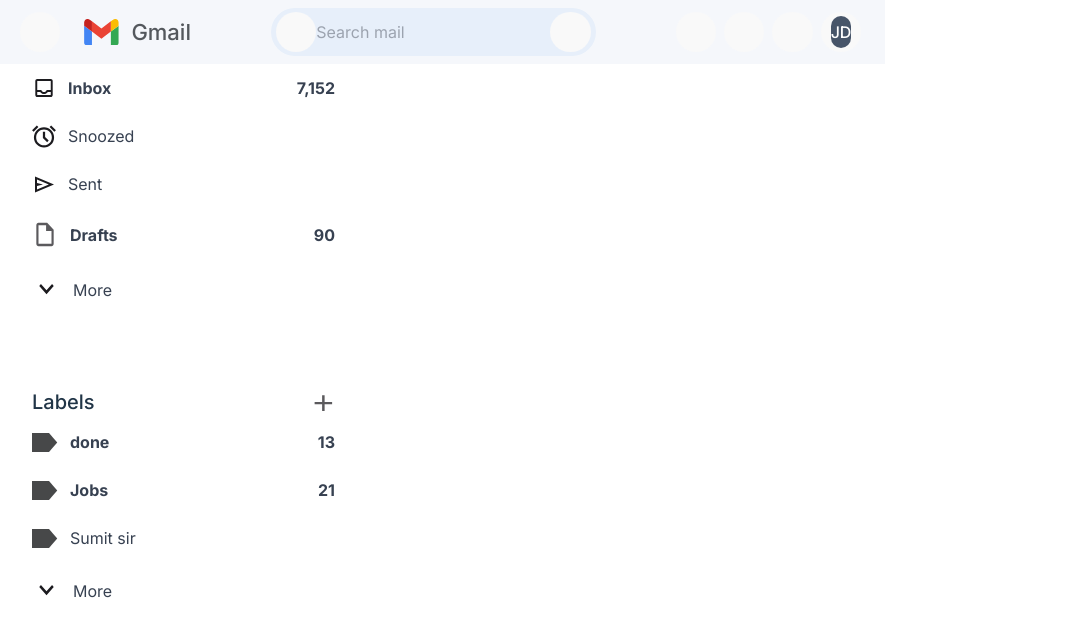
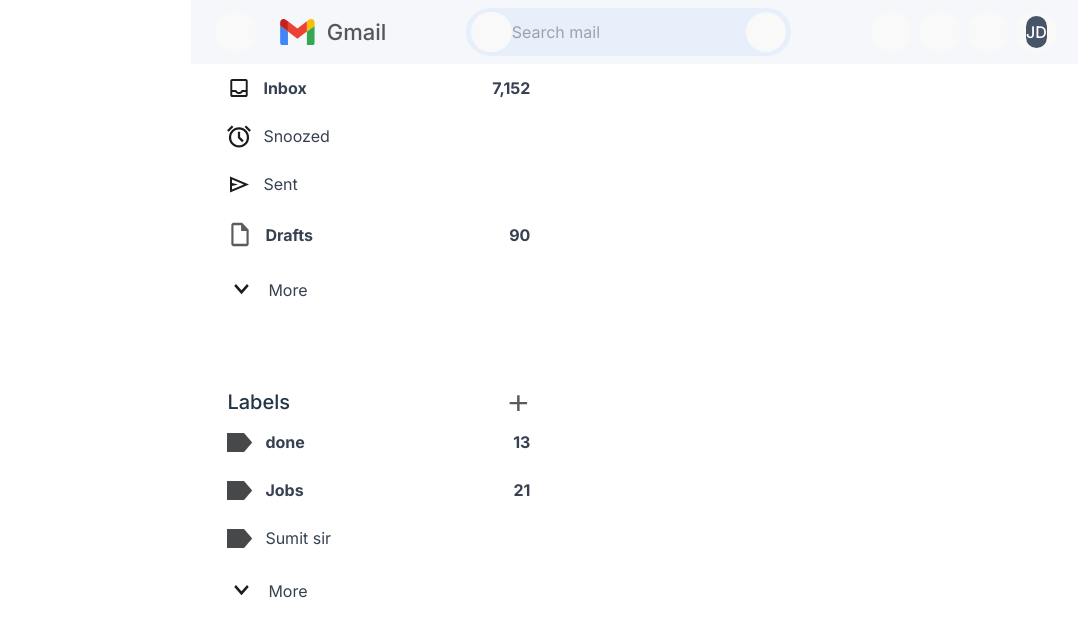
Before and after one commit to alairton-junior/gmail-clone, a React (Vite) app: page / in a window 1280 px wide. Shown: the top 636 px of the page, without its empty margins (4-1082 px from the left). Built offline with nearby package versions, Linux system fonts and the light colour scheme.

Commit message:
Conflitos Corrigidos

```diff
--- a/src/App.jsx
+++ b/src/App.jsx
@@ -1,6 +1,6 @@
 import { useState } from "react"
 import Header from "./components/Header"
-import MenuLateral from './Componets/SideBar/Menu/MenuLateral'
+import MenuLateral from './components/SideBar/Menu/MenuLateral'
 import 'tailwindcss/tailwind.css';
 
 
@@ -9,7 +9,7 @@ function App() {
   console.log(toggleMenu)
   return (
     <div>
-      <div><Header toggleMenu={toggleMenu} setToggleMenu={setToggleMenu} /></div>
+      <Header toggleMenu={toggleMenu} setToggleMenu={setToggleMenu} />
       <div className="flex">
         <div><MenuLateral /></div>
         <div className="flex-1 p-10">
--- a/src/Componets/Header/NavHeader.jsx
+++ /dev/null
@@ -1,10 +0,0 @@
-
-function Header() {
-    return (
-        <div className="w-full h-[108px] bg-slate-400">
-            <button className="flex-left">Botão</button>
-        </div>
-    );
-}
-
-export default Header;
--- a/src/components/Header/index.jsx
+++ b/src/components/Header/index.jsx
@@ -5,7 +5,7 @@ import { IconMenu, IconGmail } from "../../assets/icons"
 
 function Header({ toggleMenu, setToggleMenu }) {
   return (
-    <header className="flex items-center w-full h-16 gap-20 px-6 font-inter text-[#54585D] bg-[#F5F7FB]">
+    <header className="flex items-center w-100% h-16 gap-20 px-6 font-inter text-[#54585D] bg-[#F5F7FB]">
       <div className="flex items-center h-full gap-6">
         <button
           onClick={() => setToggleMenu(!toggleMenu)}
--- a/src/index.css
+++ b/src/index.css
@@ -34,7 +34,6 @@ a:hover {
 
 body {
   margin: 0;
-  display: flex;
   place-items: center;
   min-width: 320px;
   min-height: 100vh;
```
Also changed, not shown: src/components/SideBar/Marcadores/MarcadoresLateral.jsx (renamed from src/Componets/SideBar/Marcadores/MarcadoresLateral.jsx), src/components/SideBar/Marcadores/MenuItemMacadores.jsx (renamed from src/Componets/SideBar/Marcadores/MenuItemMacadores.jsx), src/components/SideBar/Menu/MenuItem.jsx (renamed from src/Componets/SideBar/Menu/MenuItem.jsx), src/components/SideBar/Menu/MenuLateral.jsx (renamed from src/Componets/SideBar/Menu/MenuLateral.jsx), 1 other file (tests, documents, lock files or other folders).
